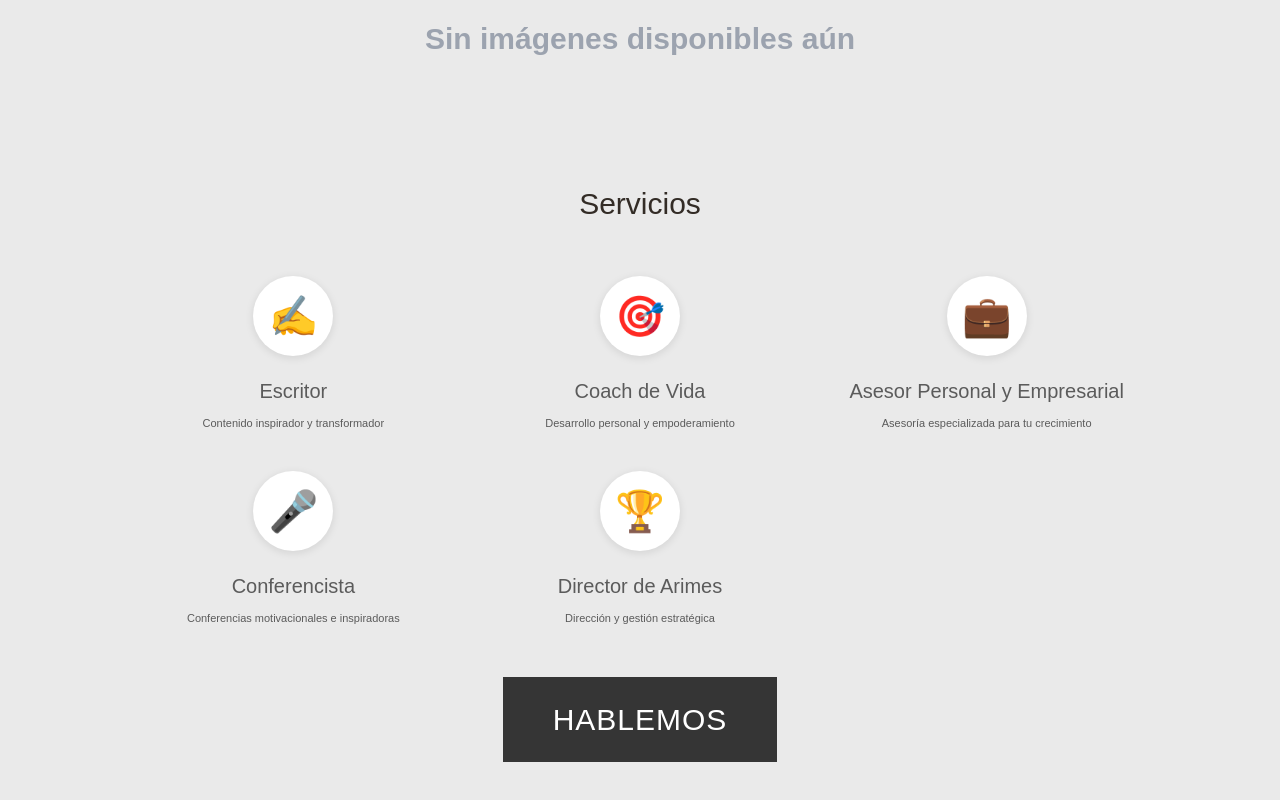
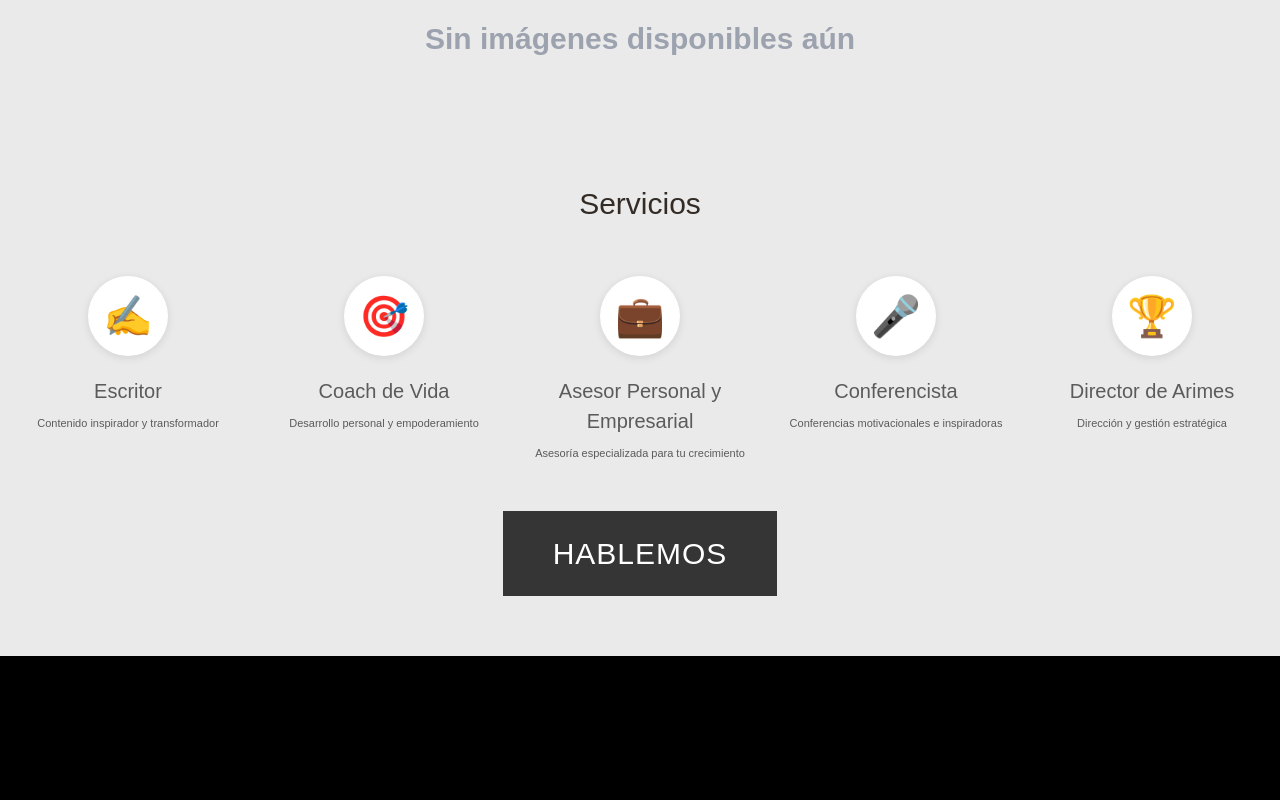
Before and after one commit to Lauracar812/sergiobellog, a React (Vite) app: page / in a window 1280 px wide. Shown: the part 1914-2714 px from the top of the page. After the commit the page ends 2570 px from the top, so only its background shows below. Built offline with nearby package versions, Linux system fonts and the light colour scheme; a web font is replaced by a local one.

Commit message:
v1.3.2: Update services section to display in single row (5 columns)

```diff
--- a/src/components/ServicesSection.jsx
+++ b/src/components/ServicesSection.jsx
@@ -40,13 +40,13 @@ const ServicesSection = () => {
           {title}
         </h2>
 
-        {/* Grid de Servicios - 2 columnas */}
+        {/* Grid de Servicios - 1 fila (5 columnas) */}
         <div
           style={{
             display: 'grid',
-            gridTemplateColumns: 'repeat(auto-fit, minmax(280px, 1fr))',
+            gridTemplateColumns: 'repeat(5, 1fr)',
             gap: '40px',
-            maxWidth: '1000px',
+            maxWidth: '100%',
             margin: '0 auto',
             marginBottom: '50px'
           }}
```
